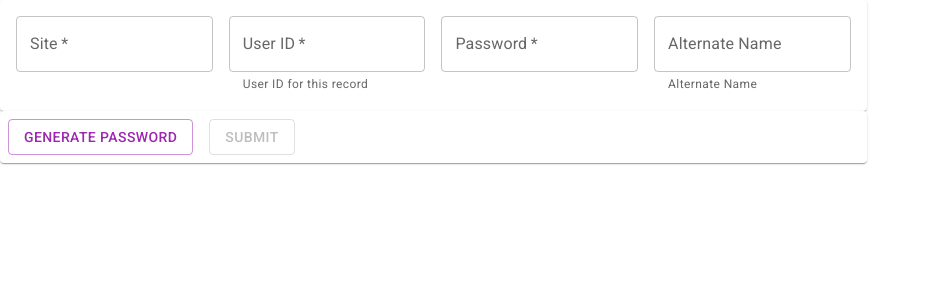
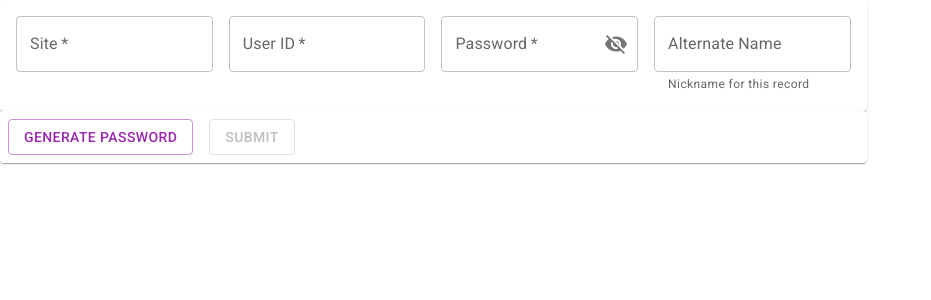
Before and after one commit to justws95/pwd-man, a React (Create React App) app: page / in a window 1280 px wide. Shown: the top 300 px of the page, without its empty margins (0-931 px from the left). Built offline with nearby package versions, Linux system fonts and the light colour scheme; no server answers; the database is empty.

Commit message:
Password field updated with hidden icon

```diff
--- a/src/components/AddForm/AddForm.jsx
+++ b/src/components/AddForm/AddForm.jsx
@@ -9,6 +9,14 @@ import Grid from '@mui/material/Grid';
 import Paper from '@mui/material/Paper';
 import Stack from '@mui/material/Stack';
 import TextField from '@mui/material/TextField';
+import IconButton from '@mui/material/IconButton';
+import OutlinedInput from '@mui/material/OutlinedInput';
+import InputLabel from '@mui/material/InputLabel';
+import InputAdornment from '@mui/material/InputAdornment';
+import FormHelperText from '@mui/material/FormHelperText';
+import FormControl from '@mui/material/FormControl';
+import Visibility from '@mui/icons-material/Visibility';
+import VisibilityOff from '@mui/icons-material/VisibilityOff';
 
 
 const Item = styled(Paper)(({ theme }) => ({
@@ -29,49 +37,125 @@ const AddForm = (props) => {
     password: '',
     alternateName: '',
   });
+  const [formFieldsPristineState, setFormFieldsPristineState] = useState({
+    site: true,
+    userId: true,
+    password: true,
+    alternateName: true,
+  });
   const [pwdHidden, setPwdHidden] = useState(true);
 
   const handlePwdModalOpen = () => seOpenPwdGenModal(true);
   const handlePwdModalClose = () => seOpenPwdGenModal(false);
 
+  const handleClickShowPassword = () => {
+    setPwdHidden(!pwdHidden);
+  };
+
+  const handleMouseDownPassword = (event) => {
+    event.preventDefault();
+  };
+
+  const checkSubmitReadyAndSet = () => {
+    const ff = formFields;
+
+    if (ff.site.length > 0 && ff.userId.length > 0 && ff.password.length > 0) {
+      setSubmitReady(true);
+    } else {
+      setSubmitReady(false);
+    }
+  }
+
   const handleSiteInputChange = (event) => {
     let update = formFields;
     update.site = event.target.value;
+
+    let updatePristineState = formFieldsPristineState;
+
+    if (formFieldsPristineState.site === true) {
+      updatePristineState.site = false;
+    }
 
     setFormFields(formFields => ({
       ...formFields,
       ...update
     }));
+
+    setFormFieldsPristineState(formFieldsPristineState => ({
+      ...formFieldsPristineState,
+      ...updatePristineState
+    }));
+
+    checkSubmitReadyAndSet();
   };
 
   const handleUserIdInputChange = (event) => {
     let update = formFields;
     update.userId = event.target.value;
 
+    let updatePristineState = formFieldsPristineState;
+
+    if (formFieldsPristineState.userId === true) {
+      updatePristineState.userId = false;
+    }
+
     setFormFields(formFields => ({
       ...formFields,
       ...update
     }));
+
+    setFormFieldsPristineState(formFieldsPristineState => ({
+      ...formFieldsPristineState,
+      ...updatePristineState
+    }));
+
+    checkSubmitReadyAndSet();
   };
 
   const handlePasswordInputChange = (event) => {
     let update = formFields;
     update.password = event.target.value;
 
+    let updatePristineState = formFieldsPristineState;
+
+    if (formFieldsPristineState.password === true) {
+      updatePristineState.password = false;
+    }
+
     setFormFields(formFields => ({
       ...formFields,
       ...update
     }));
+
+    setFormFieldsPristineState(formFieldsPristineState => ({
+      ...formFieldsPristineState,
+      ...updatePristineState
+    }));
+
+    checkSubmitReadyAndSet();
   };
 
   const handleAlternateNameInputChange = (event) => {
     let update = formFields;
     update.alternateName = event.target.value;
 
+    let updatePristineState = formFieldsPristineState;
+
+    if (formFieldsPristineState.alternateName === true) {
+      updatePristineState.alternateName = false;
+    }
+
     setFormFields(formFields => ({
       ...formFields,
       ...update
     }));
+
+    setFormFieldsPristineState(formFieldsPristineState => ({
+      ...formFieldsPristineState,
+      ...updatePristineState
+    }));
+
+    checkSubmitReadyAndSet();
   };
 
   return (
@@ -95,29 +179,60 @@ const AddForm = (props) => {
                   placeholder='Site'
                   value={formFields.site}
                   onChange={handleSiteInputChange}
+                  error={formFields.site.length <= 0 && formFieldsPristineState.site === false}
+                  helperText={formFields.site.length <= 0 && formFieldsPristineState.site === false ? 'Site is required.' : null}
                 />
                 <TextField
                   required
                   id='outlined'
                   label='User ID'
                   placeholder='User ID'
-                  helperText='User ID for this record'
                   value={formFields.userId}
                   onChange={handleUserIdInputChange}
+                  error={formFields.userId.length <= 0 && formFieldsPristineState.userId === false}
+                  helperText={formFields.userId.length <= 0 && formFieldsPristineState.userId === false ? 'User ID is required.' : null}
                 />
-                <TextField
-                  required
-                  id='outlined-password-input'
-                  label="Password"
-                  type={pwdHidden ? "password" : "text"}
-                  value={formFields.password}
-                  onChange={handlePasswordInputChange}
-                />
+                <FormControl sx={{ m: 1, width: '25ch' }} variant="outlined">
+                  <InputLabel
+                    required
+                    htmlFor="outlined-adornment-password"
+                    error={formFields.password.length <= 0 && formFieldsPristineState.password === false}
+                  >
+                    Password
+                  </InputLabel>
+                  <OutlinedInput
+                    id="outlined-adornment-password"
+                    type={pwdHidden ? "password" : "text"}
+                    value={formFields.password}
+                    onChange={handlePasswordInputChange}
+                    endAdornment={
+                      <InputAdornment position="end">
+                        <IconButton
+                          aria-label="toggle password visibility"
+                          onClick={handleClickShowPassword}
+                          onMouseDown={handleMouseDownPassword}
+                          edge="end"
+                        >
+                          {pwdHidden  ? <VisibilityOff /> : <Visibility />}
+                        </IconButton>
+                      </InputAdornment>
+                    }
+                    label="Password"
+                  />
+                  <FormHelperText
+                    id="filled-weight-helper-text"
+                    error={formFields.password.length <= 0 && formFieldsPristineState.password === false}
+                  >
+                    {
+                      formFields.password.length <= 0 && formFieldsPristineState.password === false ? 'Password is required.' : null
+                    }
+                  </FormHelperText>
+                </FormControl>
                 <TextField
                   id='outlined'
                   label='Alternate Name'
                   placeholder='Alternate Name'
-                  helperText='Alternate Name'
+                  helperText='Nickname for this record'
                   value={formFields.alternateName}
                   onChange={handleAlternateNameInputChange}
                 />
--- a/src/components/GeneratePasswordModal/GeneratePasswordModal.jsx
+++ b/src/components/GeneratePasswordModal/GeneratePasswordModal.jsx
@@ -2,8 +2,6 @@ import React, { useState } from 'react';
 
 import Box from '@mui/material/Box';
 import Button from '@mui/material/Button';
-import Grid from '@mui/material/Grid';
-import Paper from '@mui/material/Paper';
 import Modal from '@mui/material/Modal';
 import Stack from '@mui/material/Stack';
 import Typography from '@mui/material/Typography';
```
